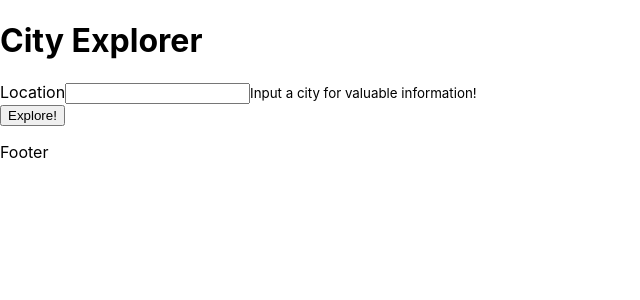
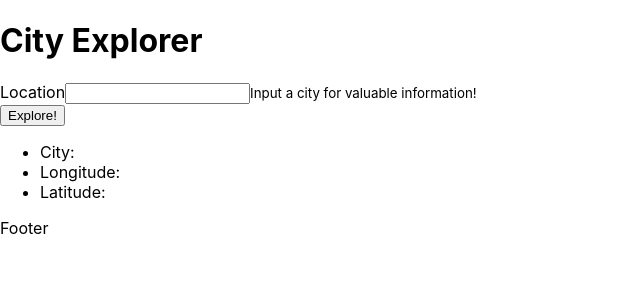
Before and after one commit to holcombheather/city-explorer, a React (Create React App) app: page / in a window 1280 px wide. Shown: the top 300 px of the page, without its empty margins (0-640 px from the left). Built offline with nearby package versions, Linux system fonts and the light colour scheme.

Commit message:
Updated components to render city lon, lat, and name

```diff
--- a/src/components/Main.js
+++ b/src/components/Main.js
@@ -73,7 +73,14 @@ class Main extends Component {
                     {/* //TO DO: Component to render results of display_name, latitude, longitude
                     //TO DO: Display error message */}
                 <Card>
-                    <p>{this.state.cityData.display_name}</p>
+                    <Card.Text>
+                        <ul>
+                            <li>City: {this.state.cityData.display_name}</li>
+                            <li>Longitude: {this.state.cityData.lon}</li>
+                            <li>Latitude: {this.state.cityData.lat}</li>
+                        </ul>
+
+                    </Card.Text>
                 </Card>
             </>
         )
```
Also changed, not shown: 1 other file (tests, documents, lock files or other folders).
